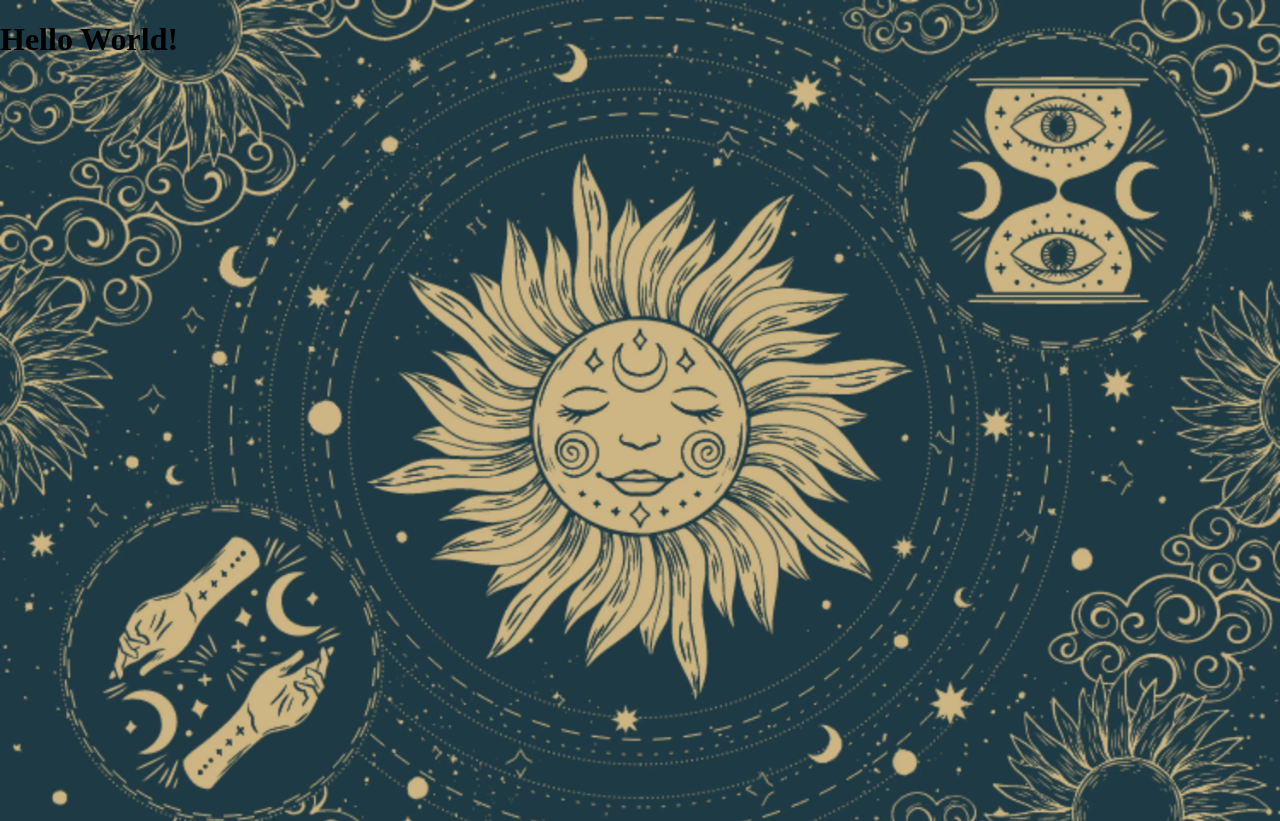
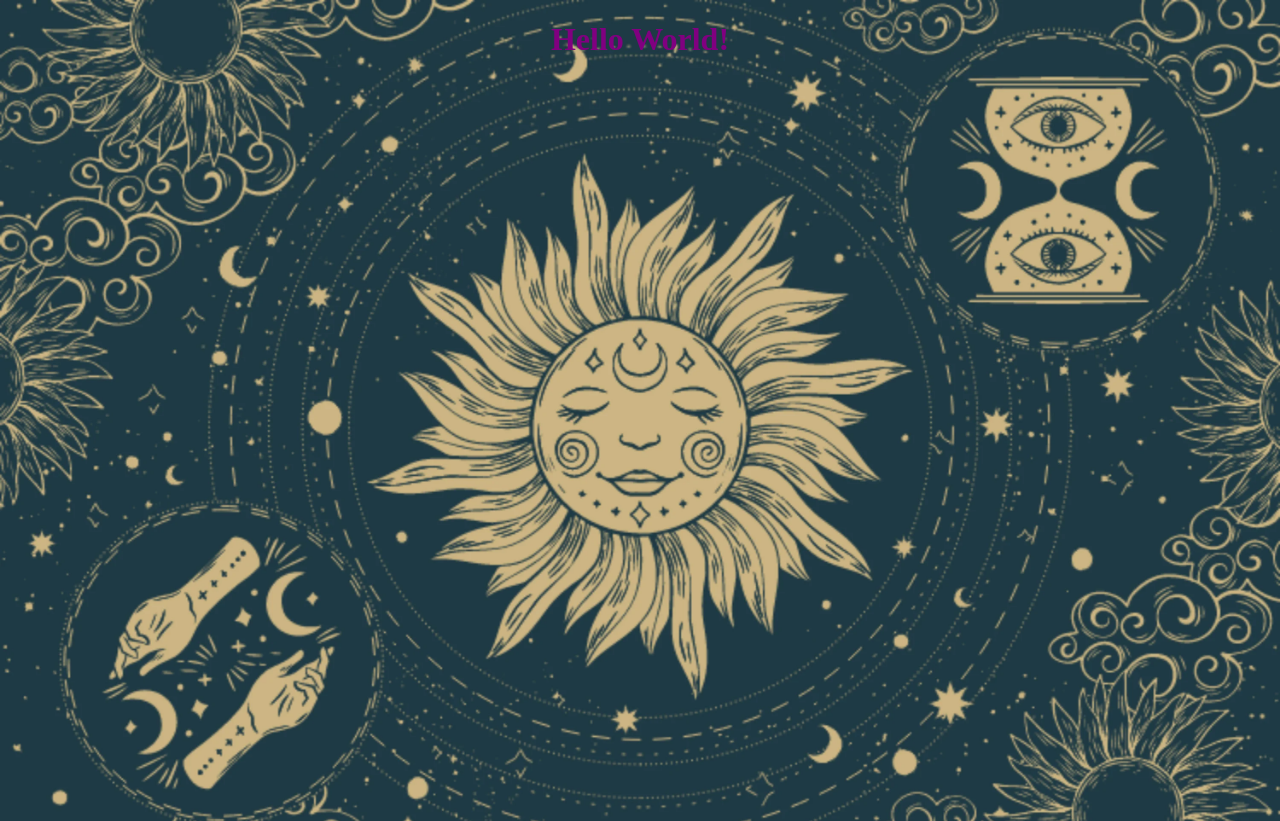
Before and after one commit to g0livax27/Magic8, a plain HTML site: page index.html in a window 1280 px wide. Drawn offline with Linux system fonts and the light colour scheme.

Commit message:
choosing a font color

```diff
--- a/style.css
+++ b/style.css
@@ -5,3 +5,8 @@ body {
     height: 100vh;
     margin: 0;
 }
+
+h1 {
+    text-align: center;
+    color: purple;
+}
```
Also changed, not shown: index.html (+1 -0 lines).
